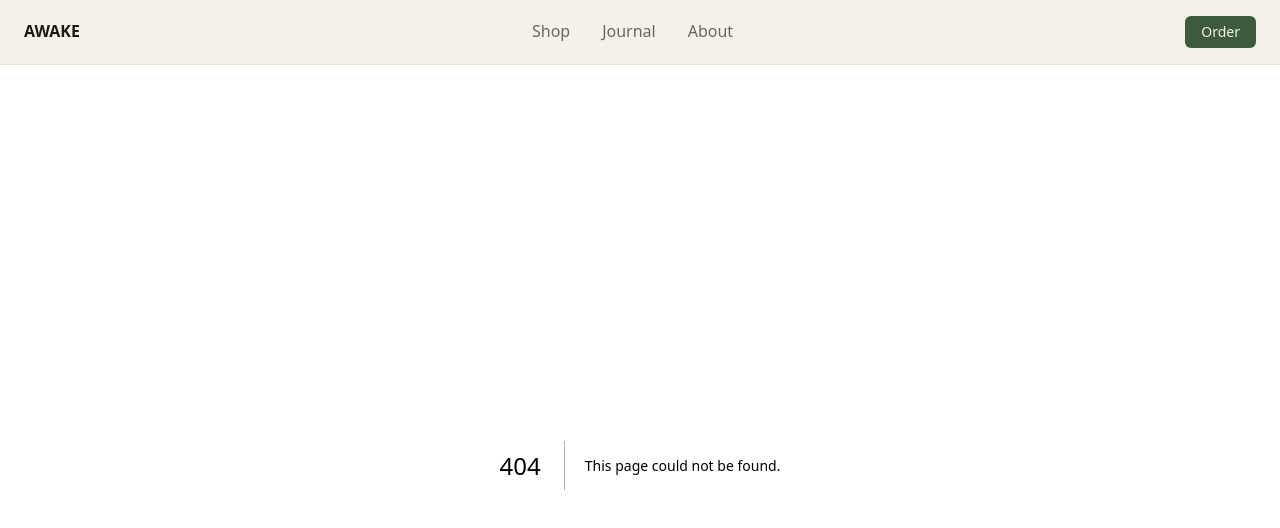
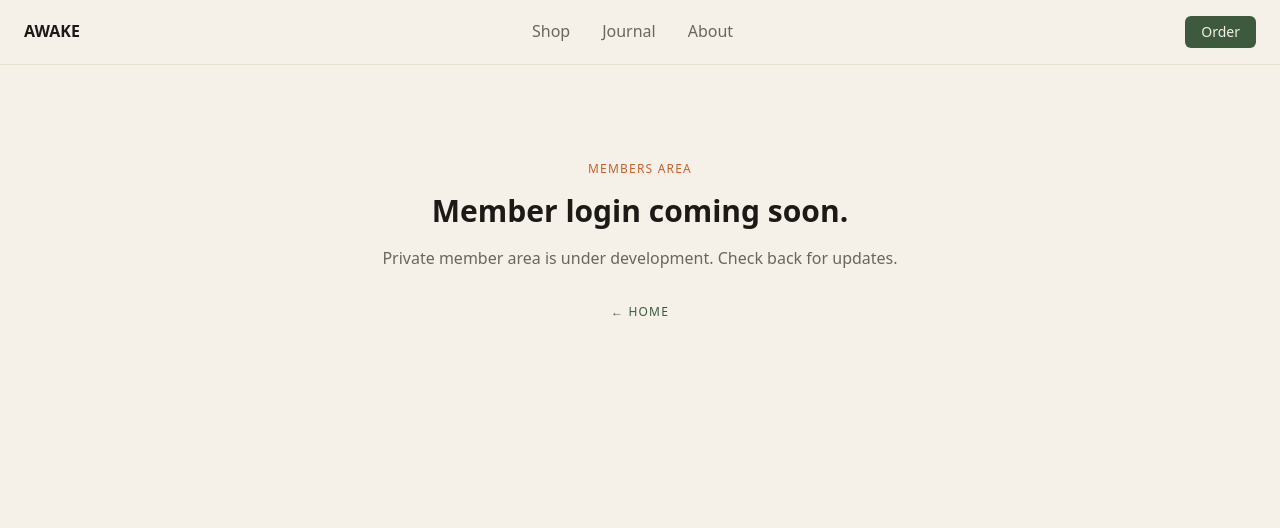
Before and after one commit to roberto-longo-dev/awake, a Next.js app in the folder apps/web/: page /login in a window 1280 px wide. Before the commit this address had no page. Shown: the top 528 px of the page. Built offline with nearby package versions, Linux system fonts and the light colour scheme.

Commit message:
feat: add login and order temporary

```diff
--- /dev/null
+++ b/apps/web/app/login/page.tsx
@@ -0,0 +1,21 @@
+import Link from "next/link";
+
+export default function LoginPage() {
+  return (
+    <div className="max-w-2xl mx-auto px-6 py-24 text-center">
+      <p className="text-xs font-medium tracking-widest text-accent uppercase mb-4">
+        MEMBERS AREA
+      </p>
+      <h1 className="font-bold text-3xl mb-4">Member login coming soon.</h1>
+      <p className="text-text-muted">
+        Private member area is under development. Check back for updates.
+      </p>
+      <Link
+        href="/"
+        className="text-xs font-medium tracking-widest text-primary uppercase hover:border-b hover:border-primary transition-colors duration-200 mt-8 inline-block"
+      >
+        &larr; HOME
+      </Link>
+    </div>
+  );
+}
--- /dev/null
+++ b/apps/web/app/order/page.tsx
@@ -0,0 +1,21 @@
+import Link from "next/link";
+
+export default function OrderPage() {
+  return (
+    <div className="max-w-2xl mx-auto px-6 py-24 text-center">
+      <p className="text-xs font-medium tracking-widest text-accent uppercase mb-4">
+        COMING SOON
+      </p>
+      <h1 className="font-bold text-3xl mb-4">Orders are not available yet.</h1>
+      <p className="text-text-muted">
+        We are working on it. Check back soon.
+      </p>
+      <Link
+        href="/shop"
+        className="text-xs font-medium tracking-widest text-primary uppercase hover:border-b hover:border-primary transition-colors duration-200 mt-8 inline-block"
+      >
+        &larr; BACK TO SHOP
+      </Link>
+    </div>
+  );
+}
```
